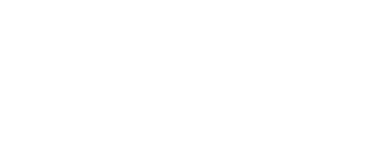
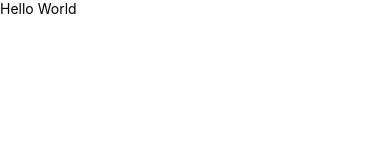
Before and after one commit to AbnerHenri/TodoList-Native, a React Native app: screen / in a window 390 px wide. Shown: the top 160 px of the page. Built offline with nearby package versions, Linux system fonts and the light colour scheme.

Commit message:
Import Dimensions and Alert

```diff
--- a/App.js
+++ b/App.js
@@ -4,9 +4,11 @@ import {
   // ScrollView,
   // StatusBar,
   StyleSheet,
-  // Text,
+  Text,
   // useColorScheme,
   // View,
+  Dimensions,
+  Alert
 } from 'react-native';
 
 
@@ -15,7 +17,7 @@ const App = () => {
 
   return (
     <SafeAreaView style={Styles.Page}>
-
+      <Text>Hello World</Text>
     </SafeAreaView>
   );
 };
```
